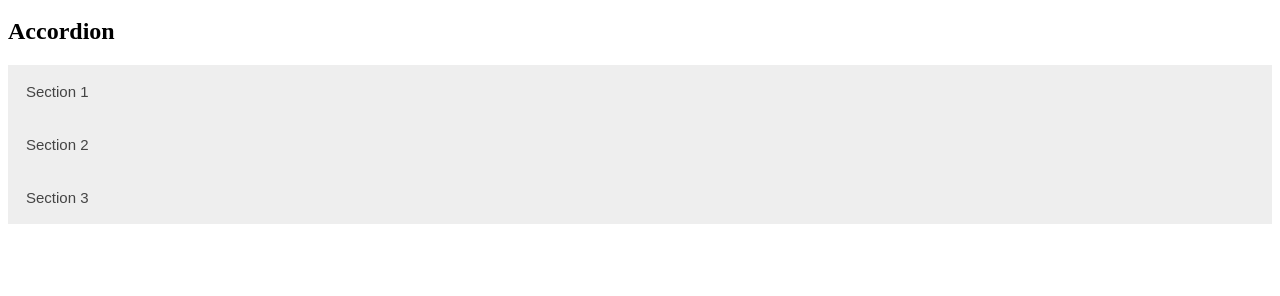
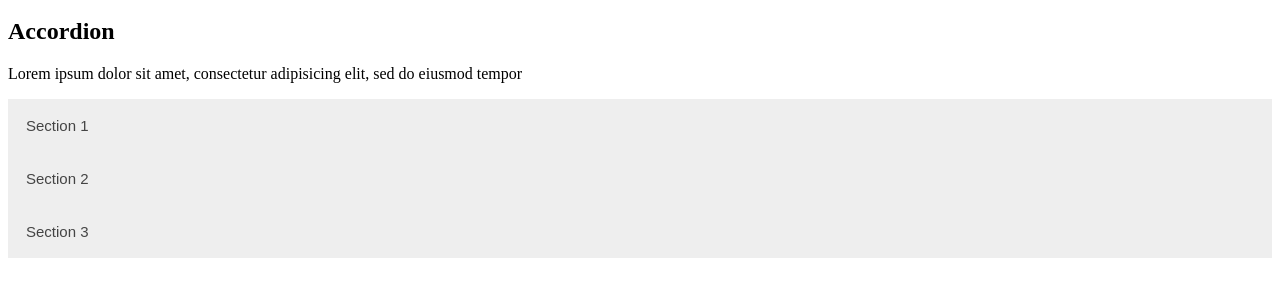
Before and after one commit to saksham1011/Portfolio, a plain HTML site: page testingpritn.html in a window 1280 px wide. Shown: the part 314-610 px from the top of the page. Drawn offline with Linux system fonts and the light colour scheme.

Commit message:
Update testingpritn.html

```diff
--- a/testingpritn.html
+++ b/testingpritn.html
@@ -56,10 +56,10 @@
 <body>
 
     <h2>Accordion</h2>
-
+ <p class="print-no">Lorem ipsum dolor sit amet, consectetur adipisicing elit, sed do eiusmod tempor</p>
     <button class="accordion print-no">Section 1</button>
     <div class="panel print-no">
-        <p>Lorem ipsum dolor sit amet, consectetur adipisicing elit, sed do eiusmod tempor incididunt ut labore et dolore magna aliqua. Ut enim ad minim veniam, quis nostrud exercitation ullamco laboris nisi ut aliquip ex ea commodo consequat.</p>
+        <p class="print-no">Lorem ipsum dolor sit amet, consectetur adipisicing elit, sed do eiusmod tempor incididunt ut labore et dolore magna aliqua. Ut enim ad minim veniam, quis nostrud exercitation ullamco laboris nisi ut aliquip ex ea commodo consequat.</p>
     </div>
 
     <button class="accordion print-no">Section 2</button>
```
